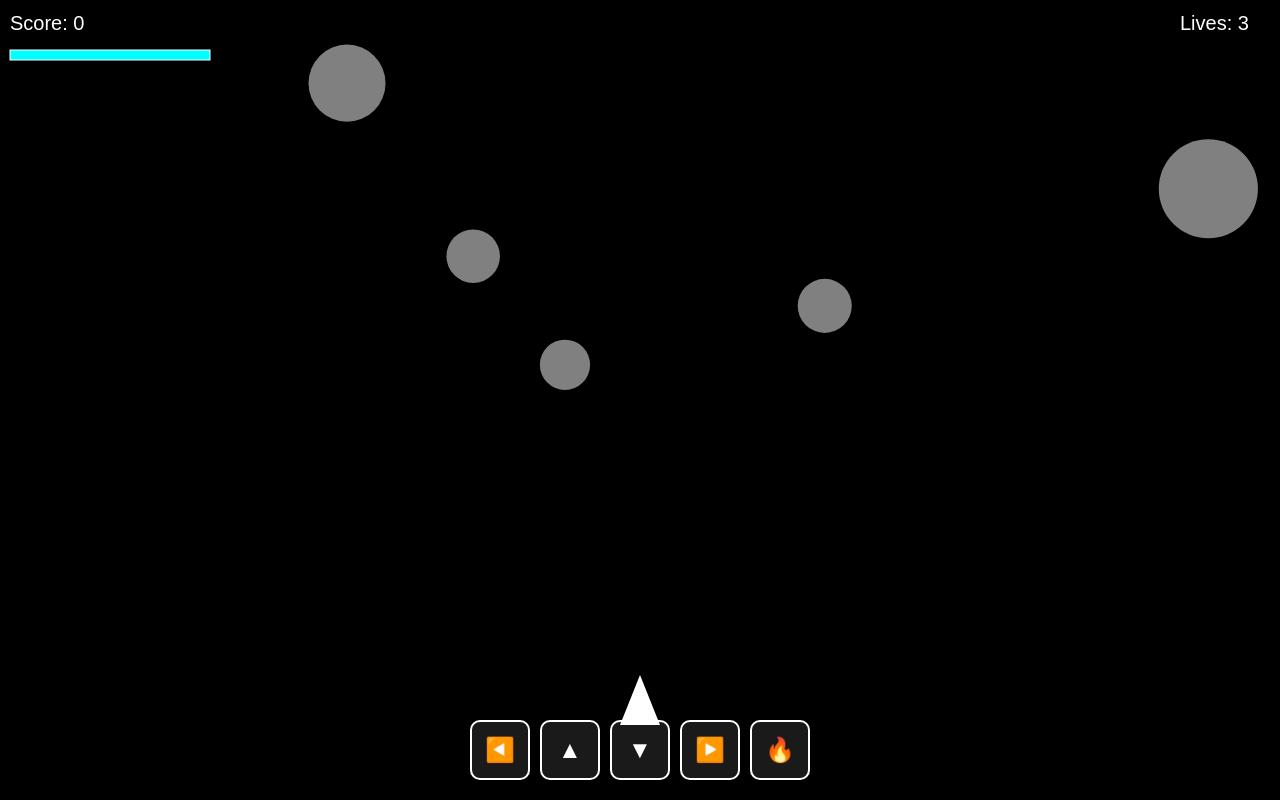
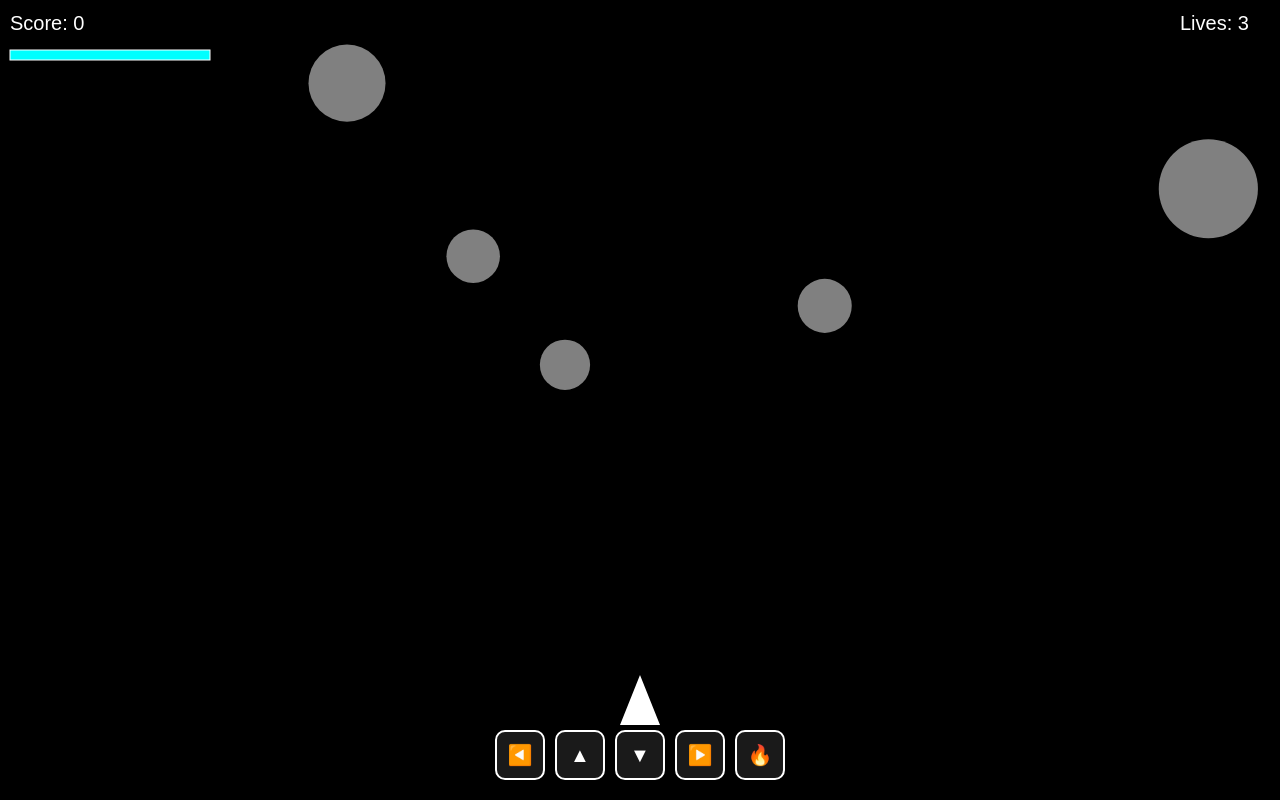
Before and after one commit to rtscosta/rtscosta-games, a plain HTML site: page asteroid_blaster.html in a window 1280 px wide. Drawn offline with Linux system fonts and the light colour scheme.

Commit message:
New control

```diff
--- a/asteroid_blaster.html
+++ b/asteroid_blaster.html
@@ -44,11 +44,12 @@
             justify-content: center;
             gap: 10px;
             z-index: 50;
+            flex-wrap: nowrap;
         }
         #mobileControls button {
-            width: 60px;
-            height: 60px;
-            font-size: 24px;
+            width: 50px;
+            height: 50px;
+            font-size: 20px;
             background: rgba(255, 255, 255, 0.1);
             color: white;
             border: 2px solid white;
```
